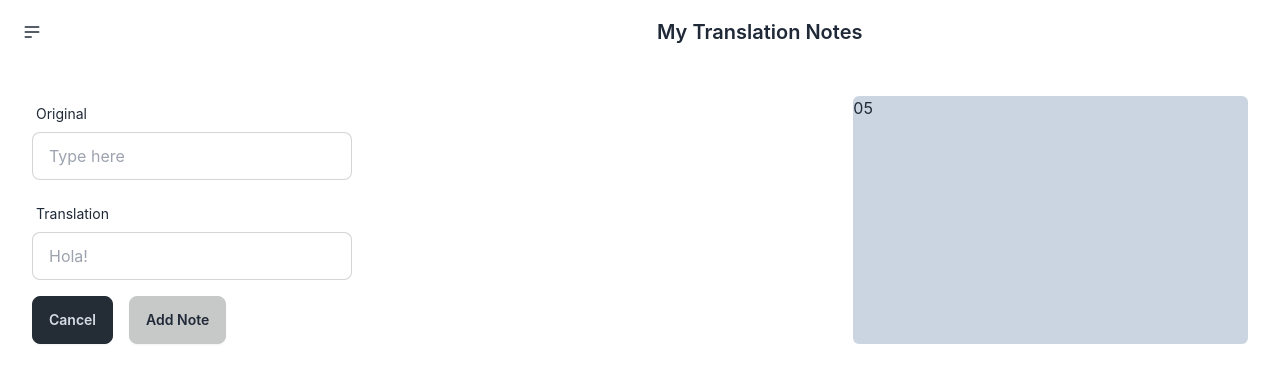
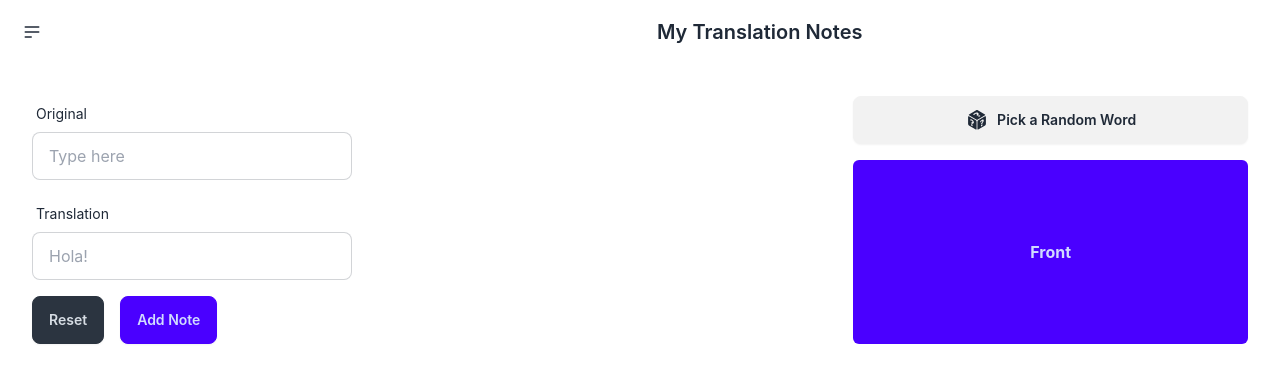
Before and after one commit to ahmettoprakcioglu/my-translation-notes, a React (Vite) app: page /home in a window 1280 px wide. Shown: the top 382 px of the page. Built offline with nearby package versions, Linux system fonts and the light colour scheme.

Commit message:
feat: implemented random word generator

```diff
--- a/package.json
+++ b/package.json
@@ -10,8 +10,12 @@
     "preview": "vite preview"
   },
   "dependencies": {
+    "prop-types": "^15.8.1",
     "react": "^18.2.0",
+    "react-card-flip": "^1.2.3",
     "react-dom": "^18.2.0",
+    "react-hook-form": "^7.52.1",
+    "react-icons": "^5.2.1",
     "react-router-dom": "^6.25.1"
   },
   "devDependencies": {
--- /dev/null
+++ b/src/components/CardFlip.jsx
@@ -0,0 +1,40 @@
+import { bool } from 'prop-types';
+import { useState } from 'react';
+import ReactCardFlip from 'react-card-flip';
+
+const CardFlip = ({
+  isLoading
+}) => {
+  const [isFlipped, setIsFlipped] = useState(false);
+
+  const flipCard = () => setIsFlipped(curr => !curr);
+
+  return (
+    <div className='cursor-pointer flex-1 w-full bg-primary rounded-md' onClick={flipCard}>
+      {isLoading ? (
+        <div className='flex h-full justify-center items-center'>
+          <span className="loading loading-ring loading-lg text-primary-content"></span>
+        </div>
+      ) : (
+        <ReactCardFlip flipDirection="horizontal" containerClassName='h-full' isFlipped={isFlipped}>
+          <div className='h-full flex items-center justify-center text-primary-content font-bold'>
+            <h1>Front</h1>
+          </div>
+          <div className='h-full flex items-center justify-center text-primary-content font-bold'>
+            <h1>Back</h1>
+          </div>
+        </ReactCardFlip>
+      )}
+    </div>
+  );
+};
+
+export default CardFlip;
+
+CardFlip.propTypes = {
+  isLoading: bool
+};
+
+CardFlip.defaultProps = {
+  isLoading: false
+};
--- a/src/components/Form.jsx
+++ b/src/components/Form.jsx
@@ -1,12 +1,31 @@
+import { useForm } from 'react-hook-form';
+
 const Form = () => {
+  const { register, handleSubmit, reset, formState: { errors } } = useForm();
+
+  const onSubmit = data => {
+    console.log('data: ', data);
+  };
+
   return (
-    <form className="flex flex-col gap-4">
+    <form className="flex flex-col gap-4" onSubmit={handleSubmit(onSubmit)}>
       <div className="">
         <label className="form-control w-full max-w-xs" htmlFor="originalWord">
           <div className="label">
             <span className="label-text">Original</span>
           </div>
-          <input type="text" id="originalWord" placeholder="Type here" className="input input-bordered w-full max-w-xs" />
+          <input
+            type="text"
+            id="originalWord"
+            placeholder="Type here"
+            className={`input input-bordered w-full max-w-xs ${errors?.originalWord ? 'input-bordered input-error' : ''}`}
+            {...register('originalWord', { required: true })}
+          />
+          {errors?.originalWord && (
+            <div className="label">
+              <span className="label-text-alt text-error">This field can not be blanked.</span>
+            </div>
+          )}
         </label>
       </div>
       <div className="">
@@ -14,12 +33,23 @@ const Form = () => {
           <div className="label">
             <span className="label-text">Translation</span>
           </div>
-          <input type="text" id="translation" placeholder="Hola!" className="input input-bordered w-full max-w-xs" />
+          <input
+            type="text"
+            id="translation"
+            placeholder="Hola!"
+            className={`input input-bordered w-full max-w-xs ${errors?.translation ? 'input-bordered input-error' : ''}`}
+            {...register('translation', { required: true })}
+          />
+          {errors?.translation && (
+            <div className="label">
+              <span className="label-text-alt text-error">This field can not be blanked.</span>
+            </div>
+          )}
         </label>
       </div>
       <div className="flex gap-4">
-        <button className="btn btn-active btn-neutral" type="reset">Cancel</button>
-        <button className="btn btn-active">Add Note</button>
+        <button className="btn btn-neutral" type="reset">Reset</button>
+        <button className="btn btn-primary">Add Note</button>
       </div>
     </form>
   );
--- a/src/components/Header.jsx
+++ b/src/components/Header.jsx
@@ -31,7 +31,7 @@ const Header = () => {
         </div>
       </div>
       <div className="navbar-center">
-        <a className="btn btn-ghost text-xl">My Translation Notes</a>
+        <a className="btn btn-ghost text-xl" onClick={() => handleNavigate('/home')}>My Translation Notes</a>
       </div>
     </div>
   );
--- a/src/components/HomePage.jsx
+++ b/src/components/HomePage.jsx
@@ -1,4 +1,5 @@
 import Form from './Form';
+import RandomWordGenerator from './RandomWordGenerator';
 
 const HomePage = () => {
   return (
@@ -6,7 +7,9 @@ const HomePage = () => {
       <div className="md:col-span-2 ...">
         <Form />
       </div>
-      <div className="bg-slate-300 rounded-md md:...">05</div>
+      <div className="rounded-md md:...">
+        <RandomWordGenerator />
+      </div>
     </div>
   );
 };
--- a/src/components/Main.jsx
+++ /dev/null
@@ -1 +0,0 @@
-const Main = () => {}
--- a/src/components/MyNotes.jsx
+++ b/src/components/MyNotes.jsx
@@ -1,6 +1,10 @@
+import Table from './Table';
+
 const MyNotes = () => {
   return (
-    <div>My Notes</div>
+    <div>
+      <Table />
+    </div>
   );
 };
 
--- /dev/null
+++ b/src/components/RandomWordGenerator.jsx
@@ -0,0 +1,27 @@
+import { GiPerspectiveDiceSixFacesRandom } from 'react-icons/gi';
+import CardFlip from './CardFlip';
+import { useState } from 'react';
+
+const RandomWordGenerator = () => {
+  const [isLoading, setIsLoading] = useState(false);
+
+  const pickWord = () => {
+    setIsLoading(true);
+
+    setTimeout(() => {
+      setIsLoading(false);
+    }, 1200);
+  };
+
+  return (
+    <div className="flex flex-col gap-4 h-full">
+      <button className="btn" onClick={pickWord} disabled={`${isLoading ? 'disabled' : ''}`}>
+        <GiPerspectiveDiceSixFacesRandom className='h-6 w-6' />
+          Pick a Random Word
+      </button>
+      <CardFlip isLoading={isLoading} />
+    </div>
+  );
+};
+
+export default RandomWordGenerator;
--- /dev/null
+++ b/src/components/Table.jsx
@@ -0,0 +1,34 @@
+const Table = () => {
+  return (
+    <div className="overflow-x-auto">
+      <table className="table">
+        <thead>
+          <tr>
+            <th></th>
+            <th>Original Word</th>
+            <th>Translation</th>
+          </tr>
+        </thead>
+        <tbody>
+          <tr>
+            <th>1</th>
+            <td>Cy Ganderton</td>
+            <td>Quality Control Specialist</td>
+          </tr>
+          <tr>
+            <th>2</th>
+            <td>Hart Hagerty</td>
+            <td>Desktop Support Technician</td>
+          </tr>
+          <tr>
+            <th>3</th>
+            <td>Brice Swyre</td>
+            <td>Tax Accountant</td>
+          </tr>
+        </tbody>
+      </table>
+    </div>
+  );
+};
+
+export default Table;
```
Also changed, not shown: 1 other file (tests, documents, lock files or other folders).
